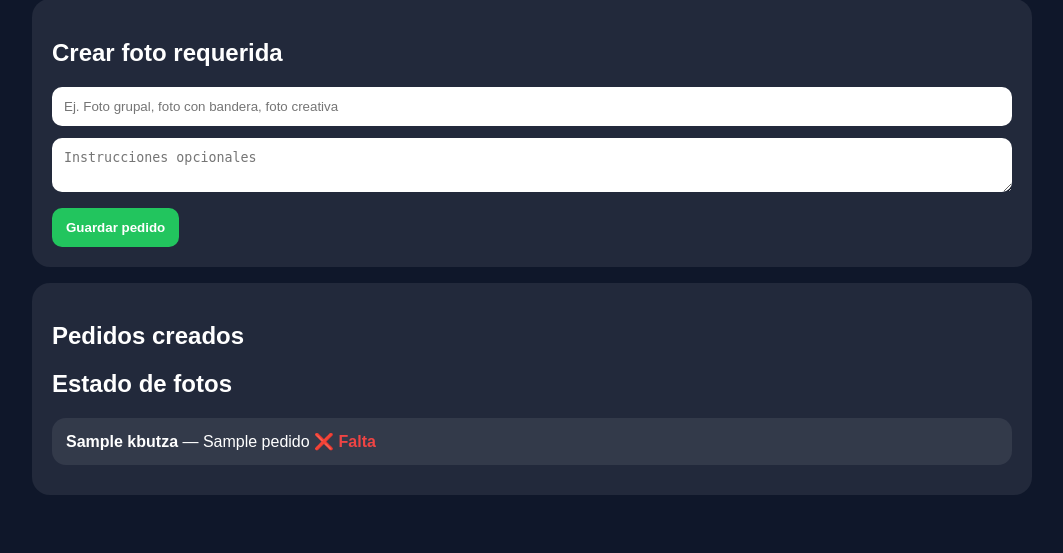
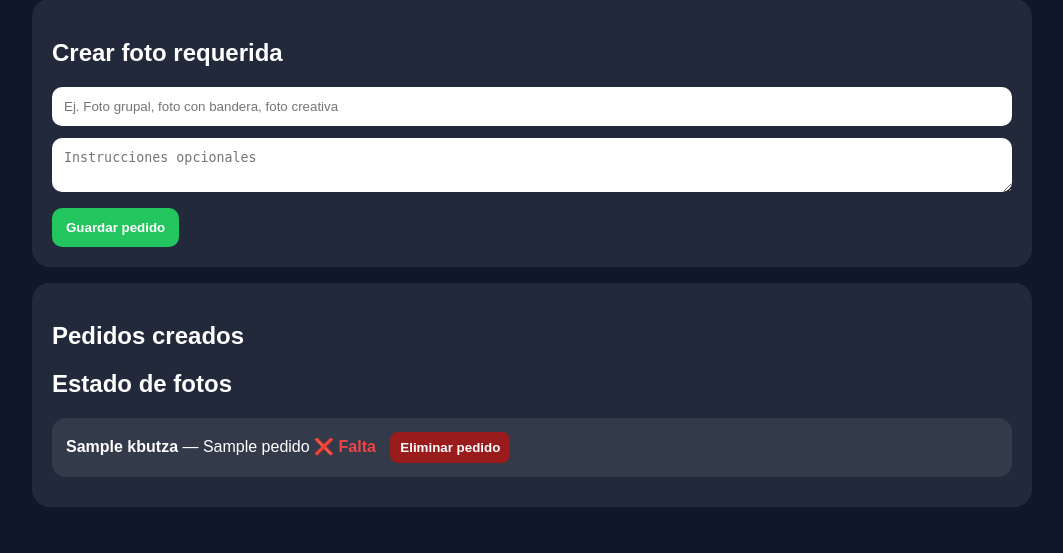
Before and after one commit to rashimshivteisrael-rgb/ShivteApp, a Django app: template templates/picture_day_admin.html in a window 1280 px wide. Shown: the part 380-933 px from the top of the page, without its empty margins (108-1171 px from the left). Before the commit the page ends 875 px from the top, so only its background shows below. Run offline with Django 4.2, Linux system fonts and the light colour scheme; the template is opened without the code that fills it: most values are stand-ins (such as "Sample title", 1, 10 or a date in 2020).

Commit message:
eliminar pedidos picture day

```diff
--- a/templates/picture_day_admin.html
+++ b/templates/picture_day_admin.html
@@ -161,7 +161,10 @@ option { color:black; }
                        Eliminar
                   </button>
                 </form>
-                <form method="POST" action="/panel-admin/picture-day/pedido/{{ item.pedido.id }}/eliminar/" style="display:inline;">
+             {% else %}
+                 <span style="color:#ef4444; font-weight:bold;">❌ Falta</span>
+             {% endif %}
+              <form method="POST" action="/panel-admin/picture-day/pedido/{{ item.pedido.id }}/eliminar/" style="display:inline;">
                      {% csrf_token %}
 
                      <button type="submit"
@@ -180,9 +183,6 @@ option { color:black; }
                          Eliminar pedido
                      </button>
                 </form>
-             {% else %}
-                 <span style="color:#ef4444; font-weight:bold;">❌ Falta</span>
-             {% endif %}
           </div>
       {% empty %}
           <p>No hay pedidos todavía.</p>
```
